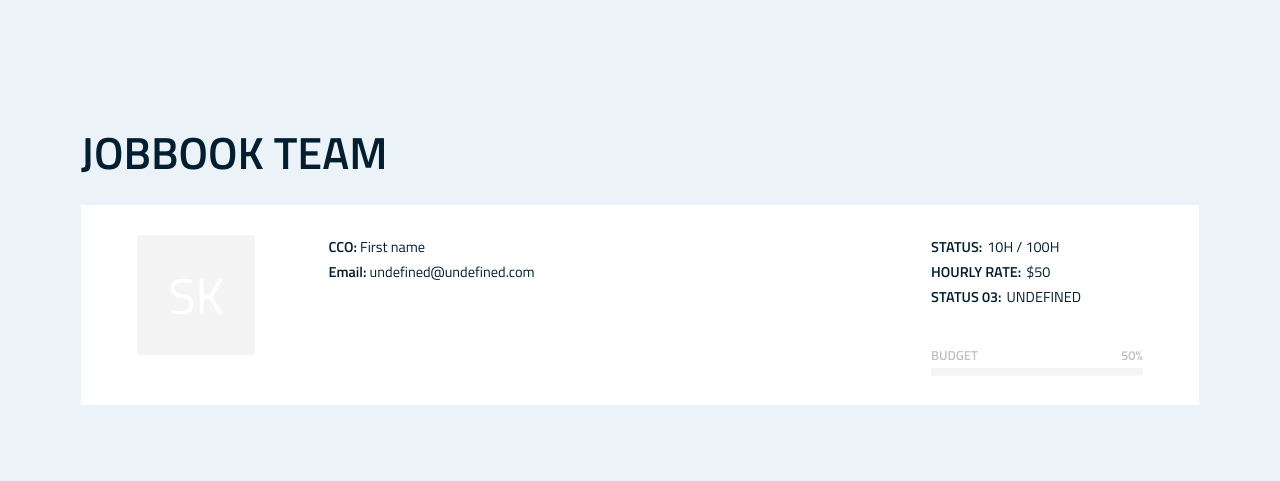
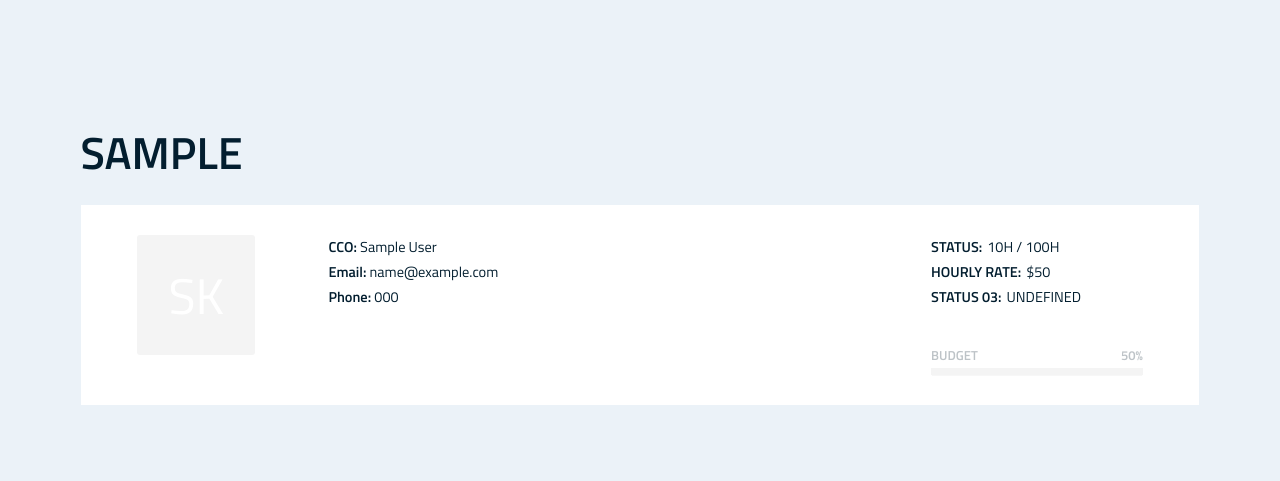
Before and after one commit to seanonmurphy/jobbook, a Django app: page /client/1/ in a window 1280 px wide. Shown: the part 80-561 px from the top of the page. Run offline with Django 3.2, Linux system fonts and the light colour scheme; tables that the repository leaves empty hold one stand-in row (values such as "Sample post"); some libraries are stand-ins or nearby versions.

Commit message:
Client details

```diff
--- a/core/models.py
+++ b/core/models.py
@@ -9,6 +9,7 @@ class Client(models.Model):
     last_name = models.CharField(max_length=64)
     company = models.CharField(max_length=128)
     phone_number = models.CharField(max_length=32)
+    email = models.CharField(max_length=64)
     client_since = models.DateTimeField(blank=True, null=True)
 
     def add_client(self):
--- a/core/templates/core/single-client.html
+++ b/core/templates/core/single-client.html
@@ -3,14 +3,15 @@
 
 {% block content %}
 <section class="details margin-t200 margin-b40-h2" id="js-clientdetails">
-  <h2>JOBBOOK TEAM</h2>
+  <h2>{{ client.company }}</h2>
 
   <div class="container">
     <div class="header-info">
       <div class="avatar js-rand"><span>SK</span></div>
       <div class="desc">
-        <p><strong>CCO:</strong> First name</p>
-        <p><strong>Email:</strong> undefined@undefined.com</p>
+        <p><strong>CCO: </strong>{{ client }}</p>
+        <p><strong>Email: </strong>{{ client.email }}</p>
+        <p><strong>Phone: </strong>{{ client.phone_number }}</p>
       </div>
       <div class="report-status">
         <p><strong>Status:</strong>10H / 100H</p>
--- a/core/templates/core/single-job.html
+++ b/core/templates/core/single-job.html
@@ -4,7 +4,7 @@
 {% block content %}
 <section class="details margin-t200" id="js-jobdetails">
   <h2>{{ job.job_name }}</h2>
-  <p class="info"><a href="#">{{ job.client }}</a> / created on 2015, january 29 <span>ARCHIVED</span></p>
+  <p class="info"><a href="#">{{ job.client }}</a> / {% if job.job_created %}created on {{ job.job_created }} {% endif %}<span>ARCHIVED</span></p>
 
   <div class="container">
     <div class="header-info">
--- a/core/urls.py
+++ b/core/urls.py
@@ -4,7 +4,9 @@ from . import views
 urlpatterns = [
     url(r'^$', views.index, name='index'),
     url(r'^clients/', views.clients, name='clients'),
-    url(r'^client/', views.client, name='client'),
+    url(r'^client/(?P<client_id>[0-9]+)/$', views.client_detail, name='client_detail'),
+    url(r'^client/(?P<client_id>[0-9]+)/edit/$', views.client_edit, name='client_edit'),
+    url(r'^client/new/$', views.client_new, name='client_new'),
     url(r'^jobs/', views.jobs, name='jobs'),
     url(r'^job/(?P<job_id>[0-9]+)/$', views.job_detail, name='job_detail'),
     url(r'^job/(?P<job_id>[0-9]+)/edit/$', views.job_edit, name='job_edit'),
--- a/core/views.py
+++ b/core/views.py
@@ -28,9 +28,19 @@ def clients(request):
     return render(request, 'core/clients.html', context)
 
 
-def client(request):
-    context = {}
+def client_detail(request, client_id):
+    client = get_object_or_404(Client, pk=client_id)
+
+    context = {'client': client}
     return render(request, 'core/single-client.html', context)
+
+
+def client_edit(request, client_id):
+    pass
+
+
+def client_new(request):
+    pass
 
 
 def jobs(request):
```
Also changed, not shown: core/migrations/0004_client_email.py (added).
